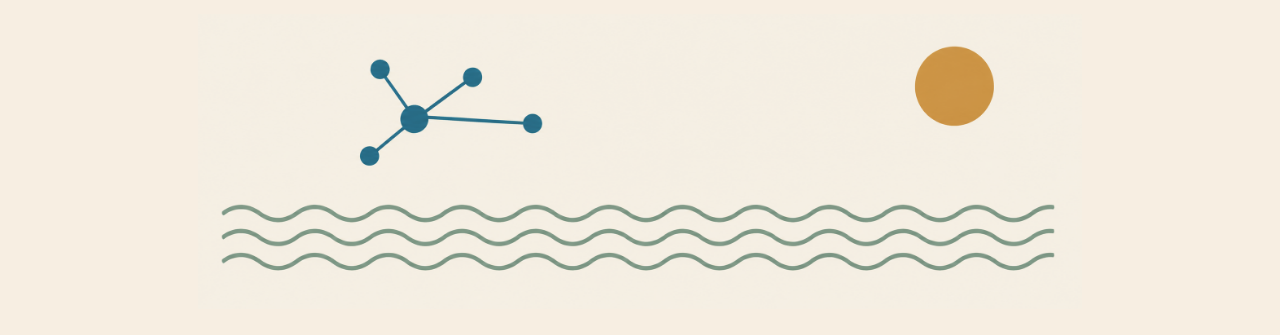
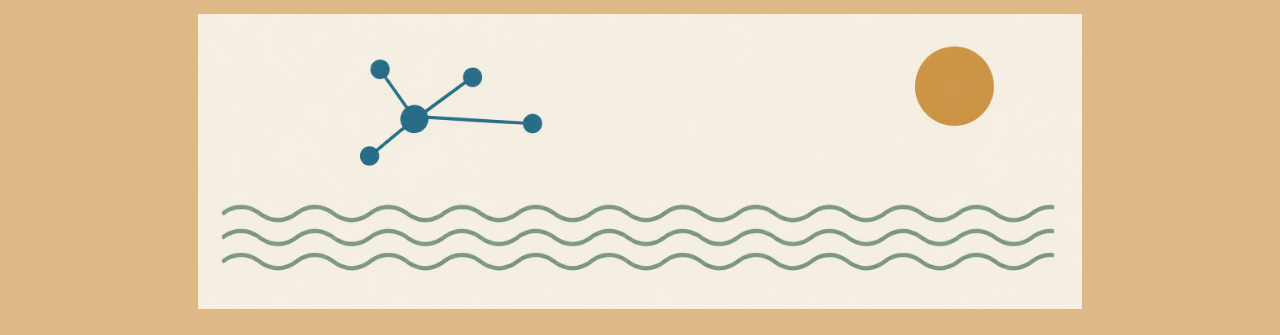
Before and after one commit to DeFRIKK-arch/projet-RIZORA, a plain HTML site: page IA_rizora.html in a window 1280 px wide. Shown: the part 89-424 px from the top of the page. Drawn offline with Linux system fonts and the light colour scheme.

Commit message:
Update IA_rizora.css

```diff
--- a/css_RIZORA/IA_rizora.css
+++ b/css_RIZORA/IA_rizora.css
@@ -1,6 +1,6 @@
 body
 {
-    background-color:rgb(247, 238, 226);
+    background-color: burlywood;
 }
 
 nav
```
